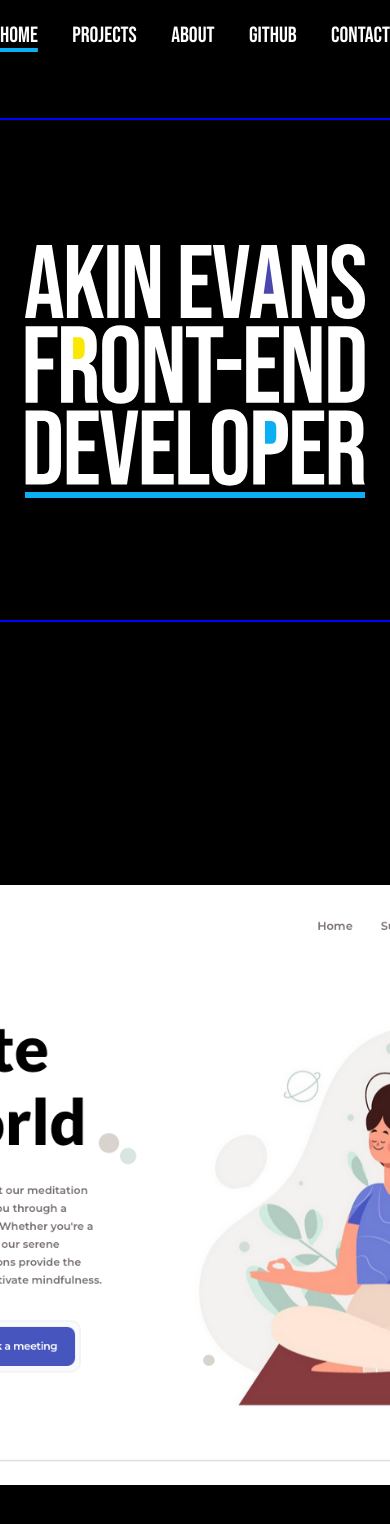
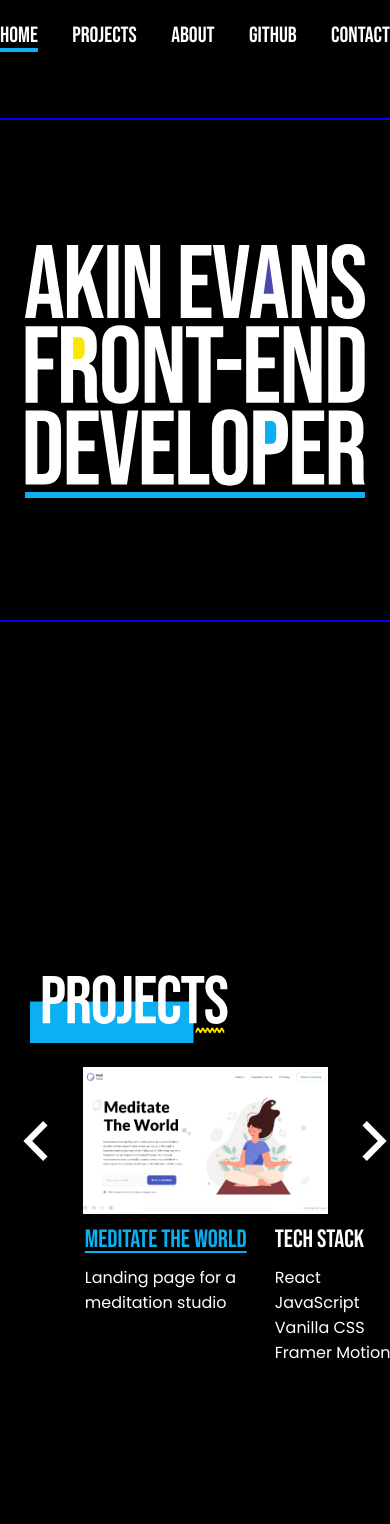
Before and after one commit to akinevans/akinevans.com-v3, a React (Create React App) app: page / in a window 390 px wide. Shown: the top 1524 px of the page. Built offline with nearby package versions, Linux system fonts and the light colour scheme.

Commit message:
Implement responsive mobile and tablet views for projects component

```diff
--- a/src/components/Projects.css
+++ b/src/components/Projects.css
@@ -2,6 +2,9 @@
 .projects-inner-wrapper,
 .title-wrapper,
 .slideshow-wrapper,
+.webpage-wrapper,
+.slide,
+.projects-active,
 .description-outer-wrapper,
 .title-wrapper,
 .techstack-wrapper {
@@ -27,12 +30,14 @@
 }
 
 .projects-title-wrapper {
+  width: 100%;
   height: fit-content;
   /* outline: 2px solid blue; */
 }
 
 .projects-title-wrapper img {
   width: 384px;
+  /* border: 2px solid red; */
 }
 
 .slideshow-wrapper {
@@ -52,9 +57,13 @@
   /* outline: 2px solid green; */
 }
 
-/* .active {
-  transition: all 0.2s ease-out;
-} */
+.slide,
+.projects-active {
+  justify-content: center;
+  align-items: center;
+  margin: 0;
+  /* transition: all 0.2s ease-out; */
+}
 
 .left-btn,
 .right-btn {
@@ -91,7 +100,6 @@
 .title-wrapper,
 .techstack-wrapper {
   flex-direction: column;
-
   height: fit-content;
   /* outline: 2px solid green; */
 }
@@ -154,3 +162,104 @@
   margin: 0;
   padding: 0;
 }
+
+/** Tablet View 1135px; */
+/** Tablet View 1135px; */
+/** Tablet View 1135px; */
+
+@media (max-width: 1135px) {
+  .projects-inner-wrapper {
+    width: 95%;
+  }
+
+  .projects-title-wrapper img {
+    margin-left: 20px;
+    width: 334px;
+  }
+
+  .slideshow-wrapper {
+    flex-direction: row;
+    justify-content: center;
+    align-items: center;
+    width: 100%;
+    height: fit-content;
+    margin: 30px 10px 5px 10px;
+    /* outline: 2px solid green; */
+  }
+
+  .webpage-wrapper {
+    justify-content: center;
+    align-items: center;
+    width: 100%;
+    /* outline: 2px solid blue; */
+  }
+
+  .image {
+    width: 900px;
+    padding: 0 10px;
+    transition: all 0.2s ease-out;
+    /* outline: 4px solid red; */
+  }
+
+  .slide,
+  .projects-active {
+    width: fit-content;
+  }
+
+  .image {
+    width: 85%;
+    padding: 0 10px;
+    transition: all 0.2s ease-out;
+    /* outline: 2px solid green; */
+  }
+
+  .left-btn,
+  .right-btn {
+    height: 40px;
+    width: 40px;
+  }
+
+  .left-btn {
+    margin-right: 10px;
+  }
+
+  .right-btn {
+    margin-left: 10px;
+  }
+} /* End Tablet View 1135px; */
+
+/** Tablet View 1000px; */
+/** Tablet View 1000px; */
+/** Tablet View 1000px; */
+
+@media (max-width: 1000px) {
+  .projects-title-wrapper img {
+    margin-left: 20px;
+    width: 300px;
+  }
+
+  .slideshow-wrapper {
+    margin: 20px 10px 5px 10px;
+    /* outline: 2px solid green; */
+  }
+} /* End tablet View 1000px; */
+
+/** Mobile View 750px; */
+/** Mobile View 750px; */
+/** Mobile View 750px; */
+
+@media (max-width: 750px) {
+  .projects-title-wrapper img {
+    width: 250px;
+  }
+} /* End Mobile View 750px; */
+
+/** Mobile View 600px; */
+/** Mobile View 600px; */
+/** Mobile View 600px; */
+
+@media (max-width: 600px) {
+  .projects-title-wrapper img {
+    width: 200px;
+  }
+} /* End Mobile View 600px; */
--- a/src/components/Projects.js
+++ b/src/components/Projects.js
@@ -130,6 +130,7 @@ export default function Projects() {
           />
           {/* Webpage Images */}
           <motion.div
+            className='webpage-wrapper'
             initial={{ x: 120, opacity: 0 }}
             animate={{ x: [120, -20, 0], opacity: 1 }}
             transition={{ ease: "easeOut", duration: 0.8, delay: 1.3 }}
@@ -137,7 +138,9 @@ export default function Projects() {
             {slides.map((slide, index) => {
               return (
                 <div
-                  className={index === current ? "slide active" : "slide"}
+                  className={
+                    index === current ? " slide projects-active" : " slide"
+                  }
                   key={index}
                 >
                   {index === current && (
```
